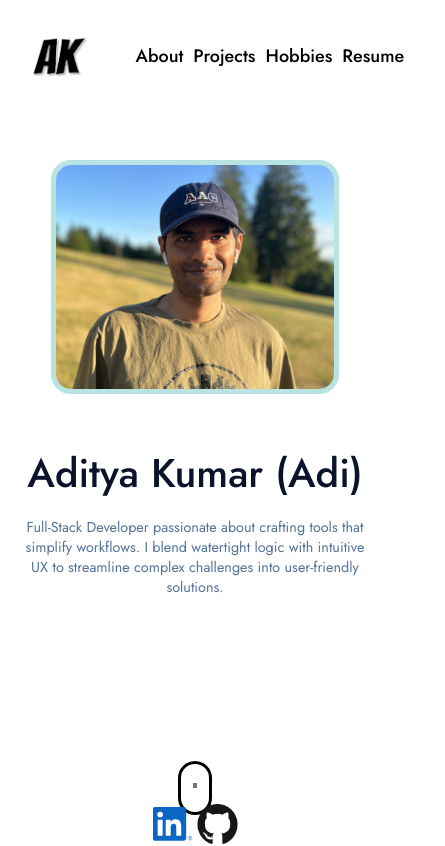
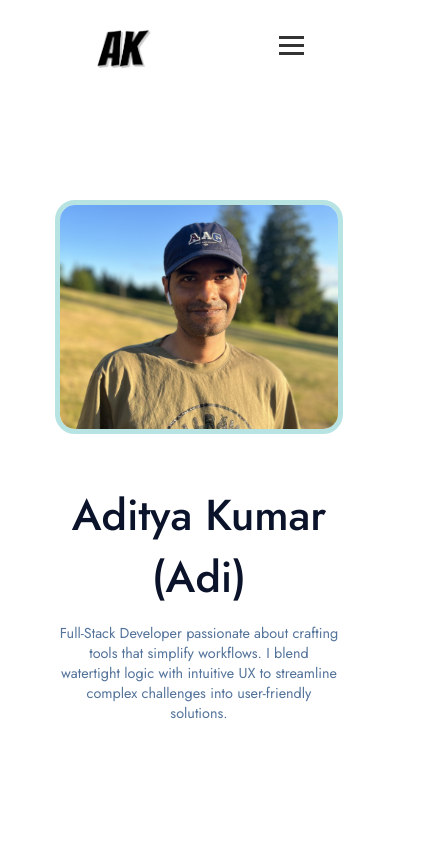
Before and after one commit to akbcit/portfolio-website, a React (Vite) app: page / in a window 390 px wide. Shown: the top 846 px of the page, 445 px wide, since content can reach past the window. Built offline with nearby package versions, Linux system fonts and the light colour scheme.

Commit message:
made header disapper after two scroll; added hamburger menu

```diff
--- /dev/null
+++ b/src/components/Hamburger.tsx
@@ -0,0 +1,51 @@
+import { useEffect, useState } from "react";
+import "../styles/Hamburger.css";
+import { NavLink } from "react-router-dom";
+
+
+function Hamburger({ links }) {
+
+    const [menuState, setMenuState] = useState<string>("hidden");
+    const [barsConfig, setBarsConfig] = useState<string>("parallel");
+
+    const toggleMenu = (): void => {
+        if (menuState === "hidden") {
+            setMenuState("shown");
+            setBarsConfig("cross");
+            document.body.classList.add("no-scroll");
+        }
+        else if (menuState === "shown") {
+            setMenuState("hidden");
+            setBarsConfig("parallel");
+            document.body.classList.remove("no-scroll");
+        }
+    }
+
+    return (
+        <button className={`hamburger-menu ${menuState}`} id="btn-menu" onClick={toggleMenu}>
+            <span className="hamburger-menu-content">
+                <span className="sr-only">Menu</span>
+                <div id="bars-group">
+                    <span id="bar-1" className={`bar ${barsConfig}`}></span>
+                    <span id="bar-2" className={`bar ${barsConfig}`}></span>
+                    <span id="bar-3" className={`bar ${barsConfig}`}></span>
+                </div>
+            </span>
+            {menuState === "shown" && (
+                <div id="mobile-menu">
+                    <ul id="mobile-menu-list">
+                        {links.map((link, index) => {
+                            return (
+                                <li key={`link-${index}`}>
+                                    <NavLink to={link.url}>{link.title}</NavLink>
+                                </li>
+                            );
+                        })}
+                    </ul>
+                </div>
+            )}
+        </button>
+    )
+}
+
+export default Hamburger;
--- a/src/components/Header.tsx
+++ b/src/components/Header.tsx
@@ -1,12 +1,71 @@
 import "../styles/Header.css";
 import { NavLink } from "react-router-dom";
-import { useState } from "react";
+import { useState, useEffect } from "react";
+import Hamburger from "./Hamburger";
+
+interface Link {
+  title: string;
+  url: string;
+}
 
 function Header() {
+  const [isScrolled, setIsScrolled] = useState<boolean>(false);
+  const [isHidden, setIsHidden] = useState<boolean>(false);
+  const [screenSize, setScreenSize] = useState<string>("desktop");
+
+  const links: Array<Link> = [
+    {
+      url: "/#about",
+      title: "About",
+    },
+    {
+      url: "/#projects",
+      title: "Projects",
+    },
+    {
+      url: "/#hobbies",
+      title: "Hobbies",
+    },
+    {
+      url: "/#resume",
+      title: "Resume",
+    },
+  ];
+
+  useEffect(() => {
+    const handleResize = () => {
+      const matches = window.matchMedia("(max-width: 768px)").matches;
+      // Your logic here, for example:
+      if (matches) setScreenSize("mobile");
+    };
+
+    // call the function to set the initial state
+    handleResize();
+
+    // listen for resize events
+    window.addEventListener("resize", handleResize);
+
+    // function to handle scroll to change header appearance
+    const handleScroll = (): void => {
+      setIsScrolled(window.scrollY > 50);
+      setIsHidden(window.scrollY > 150);
+    };
+    // attach event listener
+    window.addEventListener("scroll", handleScroll);
+    // clean up the event listener on unmounting
+    return () => {
+      window.removeEventListener("scroll", handleScroll);
+      window.removeEventListener("resize", handleResize);
+    };
+  }, []);
 
   const [logoSrc, setLogoSrc] = useState<string>("/images/logo.png");
-
-    // when hovered
+  // give an initial class
+  let headerClasses: string = "header";
+  // add classes based on scroll
+  if (isScrolled) headerClasses += " with-border";
+  if (isHidden) headerClasses += " hidden";
+  // when logo is hovered
   const handleMouseOver = (): void => {
     setLogoSrc("/images/logo-rainbow.png");
   };
@@ -14,26 +73,29 @@ function Header() {
   const handleMouseOut = (): void => {
     setLogoSrc("/images/logo.png");
   };
-
   return (
-        <header>
-            <img src={logoSrc} alt="logo" id="logo" onMouseOver={handleMouseOver}
-                onMouseOut={handleMouseOut} ></img>
+    <header className={headerClasses}>
+      <img
+        src={logoSrc}
+        alt="logo"
+        id="logo"
+        onMouseOver={handleMouseOver}
+        onMouseOut={handleMouseOut}
+      ></img>
       <nav id="header-right">
+        {screenSize === "desktop" ? (
           <ul>
-                    <li>
-                        <NavLink to="/#about">About</NavLink>
+            {links.map((link, index) => {
+              return (
+                <li key={`link-${index}`}>
+                  <NavLink to={link.url}>{link.title}</NavLink>
                 </li>
-                    <li>
-                        <NavLink to="/#projects">Projects</NavLink>
-                    </li>
-                    <li>
-                        <NavLink to="/#hobbies">Hobbies</NavLink>
-                    </li>
-                    <li>
-                        <NavLink to="/resume">Resume</NavLink>
-                    </li>
+              );
+            })}
           </ul>
+        ) : (
+          <Hamburger links={links}></Hamburger>
+        )}
       </nav>
     </header>
   );
--- a/src/pages/PageHome.tsx
+++ b/src/pages/PageHome.tsx
@@ -27,7 +27,7 @@ function PageHome() {
     }, [location]);
 
     return (
-        <main>
+        <main id="page-home">
             <Header />
             <Intro />
             <ScrollPrompt />
--- a/src/styles/AboutMe.css
+++ b/src/styles/AboutMe.css
@@ -1,4 +1,4 @@
-#about-me-container{
+#about-me-container {
   margin-top: 200px;
   display: flex;
   flex-direction: column;
@@ -6,13 +6,14 @@
   max-width: 100%;
   overflow: hidden;
   margin-bottom: 50px;
+  max-width: 80vw;
 }
 
-#about-me-container h1{
+#about-me-container h1 {
   font-size: 43px;
 }
 
-#separator{
+#separator {
   height: 0.4rem;
   width: 2rem;
   border-radius: 2rem;
@@ -20,44 +21,86 @@
   background: rgb(83, 115, 154);
 }
 
-#about-me-para{
+#about-me-para {
   text-align: center;
   font-size: 25px;
 }
 
-#skills-slider{
+#slider-container{
+    z-index: -1;
+}
+
+#skills-slider {
   margin-top: 50px;
   display: flex;
   flex-direction: row;
-    gap:30px;
+  gap: 30px;
   overflow: hidden;
   white-space: nowrap;
   animation: slide 20s linear infinite;
   box-shadow: inset;
-    z-index: 1;
+
 }
 
-.skillBadge{
+.skillBadge {
   display: flex;
   flex-direction: column;
   align-items: center;
   justify-content: center;
   flex: 0 0 auto;
+  z-index: -1;
+
 }
 
-.skill-logo{
+.skill-logo {
   height: 50px;
   margin: 0;
 }
 
-.skill-name{
+.skill-name {
   margin: 0;
   text-align: center;
   font-weight: 500;
-    color:rgb(83, 115, 154)
+  color: rgb(83, 115, 154);
 }
 
 @keyframes slide {
-    0% { transform: translateX(0); }
-    100% { transform: translateX(calc(100% / 3)); }
+  0% {
+    transform: translateX(0);
   }
+  100% {
+    transform: translateX(calc(100% / 3));
+  }
+}
+
+/* Media Query for narrower devices */
+@media (max-width: 600px) {
+  #about-me-container h1 {
+    font-size: 43px;
+  }
+  #about-me-para {
+    text-align: center;
+    font-size: 16px;
+  }
+}
+
+@media (max-width: 1160px) {
+    #about-me-container h1 {
+      font-size: 43px;
+    }
+    #about-me-para {
+      text-align: center;
+      font-size: 18px;
+    }
+  }
+
+
+@media (max-width: 1430px) {
+  #about-me-container h1 {
+    font-size: 43px;
+  }
+  #about-me-para {
+    text-align: center;
+    font-size: 22px;
+  }
+}
--- /dev/null
+++ b/src/styles/Hamburger.css
@@ -0,0 +1,66 @@
+/* Utility class */
+.sr-only {
+  position: absolute;
+  width: 1px;
+  height: 1px;
+  padding: 0;
+  margin: -1px;
+  overflow: hidden;
+  clip: rect(0, 0, 0, 0);
+  border: 0;
+}
+
+.hamburger-menu {
+  background: none;
+  border: none;
+  cursor: pointer;
+  z-index: 3;
+}
+
+.bar {
+  display: block;
+  width: 25px;
+  height: 3px;
+  margin: 5px auto;
+  transition: all 0.3s ease-in-out;
+  background-color: #333;
+}
+
+#bar-1.cross {
+  transform: translateY(4.1px) rotate(45deg);
+}
+
+#bar-2.cross {
+  display: none;
+}
+
+#bar-3.cross {
+  transform: translateY(-4.1px) rotate(135deg);
+}
+
+#mobile-menu {
+  top: 6rem;
+  position: fixed;
+  left: 0;
+  width: 100vw;
+  height: 100vh;
+  z-index: 2;
+  background-color: rgba(255, 255, 255, 0.7);
+  backdrop-filter: blur(10px);
+  -webkit-backdrop-filter: blur(10px);
+}
+
+#mobile-menu-list {
+  position: fixed;
+  top: 30%;
+  left: 33%;
+  display: flex;
+  flex-direction: column;
+  justify-content: center;
+  align-items: center;
+  font-size: xx-large;
+}
+
+.no-scroll {
+  overflow: hidden;
+}
--- a/src/styles/Header.css
+++ b/src/styles/Header.css
@@ -1,12 +1,29 @@
 header {
+  position: fixed;
+  top: 0%;
   width: 100%;
   display: flex;
   flex-direction: row;
   align-items: center;
   justify-content: space-between;
-  height: 3rem;
-  padding: 1rem;
-  margin-top: 2rem;
+  height: 6rem;
+  padding-left: 5rem;
+  padding-right: 5rem;
+  padding-top: 2rem;
+  padding-bottom: 2rem;
+  transition: all 0.3s ease;
+  background-color: white;
+}
+
+.header.with-border {
+  transform: translateY(-20%);
+  padding-top: 3rem;
+  padding-bottom: 2rem;
+  box-shadow: -1px 6px 4px -2px rgba(0, 0, 0, 0.2);
+}
+
+.header.hidden {
+  transform: translateY(-100%);
 }
 
 #logo {
--- a/src/styles/Hobbies.css
+++ b/src/styles/Hobbies.css
@@ -4,6 +4,8 @@
     flex-direction: column;
     align-items: center;
     margin-bottom: 250px;
+    max-width: 80vw;
+    overflow: hidden;
 }
 
 #hobbies-container h1{
--- a/src/styles/Intro.css
+++ b/src/styles/Intro.css
@@ -1,29 +1,33 @@
-#intro-container{
+#intro-container {
+  margin-top: 120px;
   padding: 10rem;
   display: flex;
   flex-direction: row;
-justify-content: space-between;
-gap:50px;
+  flex-wrap: wrap;
+  justify-content: center;
+  gap: 50px;
+  max-width: 80vw;
+  overflow: hidden;
+  align-items: center;
 }
 
-
-#intro-pic{
-    max-width: 24rem;
-    width: 100%;
-    height: auto;
+#intro-pic {
+  max-width: 20rem;
+  max-height: 328.44px;
   border-radius: 20px;
   border: 5px solid rgba(91, 192, 190, 0.44);
   object-fit: cover;
 }
 
-#intro-text{
+#intro-text {
   display: flex;
   flex-direction: column;
   justify-content: center;
   align-items: center;
+  flex: 1;
 }
 
-#intro-name{
+#intro-name {
   font-size: 3.4rem;
   font-weight: 500;
   text-align: center;
@@ -32,14 +36,13 @@ gap:50px;
   margin: 0;
 }
 
-#intro-para{
+#intro-para {
   color: #53739a;
   font-weight: 300;
   text-align: center;
 }
 
-
-/* Media Query for mobile devices */
+/* Media Query for narrower devices */
 @media (max-width: 600px) {
   #intro-container {
     padding: 5rem 1rem;
@@ -59,3 +62,20 @@ gap:50px;
     font-size: 0.9rem;
   }
 }
+
+@media (max-width: 1430px) {
+  #intro-name {
+    font-size: 2.7rem;
+  }
+  #intro-para {
+    font-size: 0.9rem;
+  }
+}
+
+@media (max-width: 1160px) {
+  #intro-container {
+    padding: 5rem 1rem;
+    flex-direction: column;
+    align-items: center;
+  }
+}
--- a/src/styles/PageHome.css
+++ b/src/styles/PageHome.css
@@ -1,3 +1,7 @@
+#page-home{
+    overflow: hidden;
+}
+
 #about,#projects,#hobbies{
     max-width:100%;
 }
--- a/src/styles/Projects.css
+++ b/src/styles/Projects.css
@@ -3,6 +3,8 @@
     display: flex;
     flex-direction: column;
     align-items: center;
+    max-width: 80vw;
+    overflow: hidden;
 }
 
 #projects-container h1{
--- a/src/styles/ScrollPrompt.css
+++ b/src/styles/ScrollPrompt.css
@@ -9,10 +9,11 @@
     align-items: center;
     position: relative;
     margin-top: 70px;
+    z-index: -1;
 }
 
 #square{
-    width: 4px;
+    width: 5px;
     height: 5px;
     background-color: #000000;
     position: absolute;
--- a/src/styles/Socials.css
+++ b/src/styles/Socials.css
@@ -35,6 +35,7 @@
     transform: translate(-50%, 0);
     margin-left: 0;
     gap: 5px;
+    position: absolute;
   }
 
   .socials-logo {
```
Lines whose indentation alone changed are shown as unchanged.
